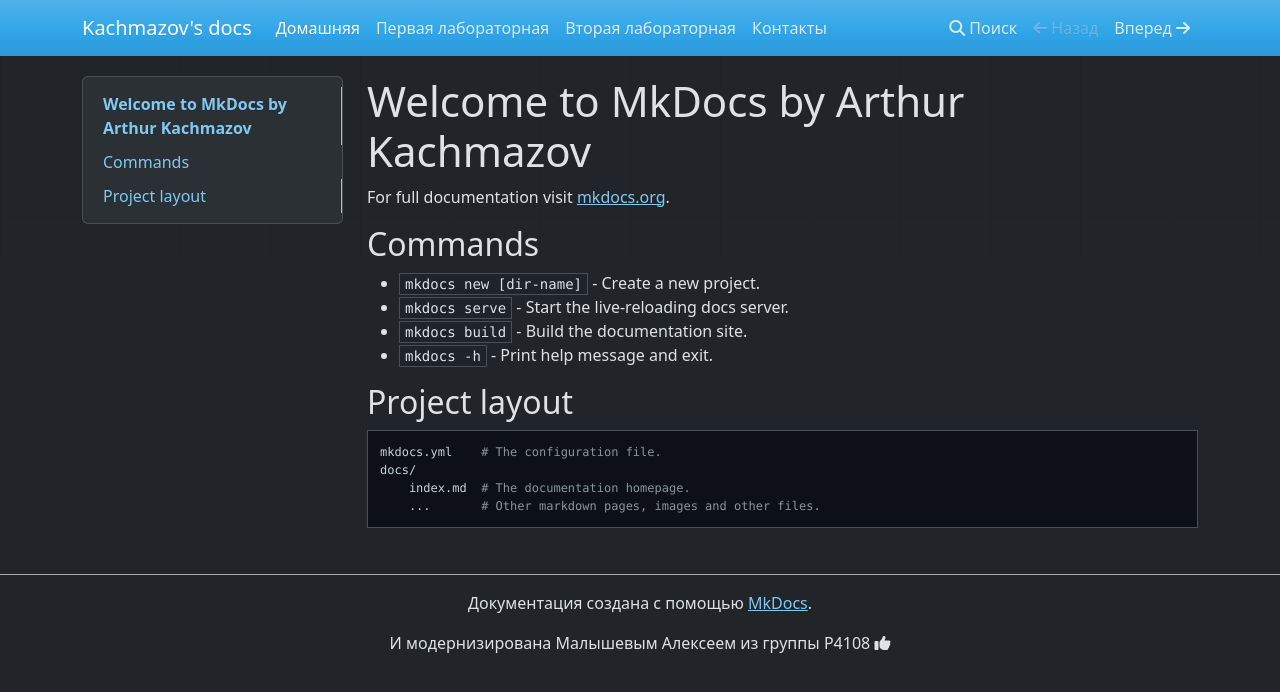
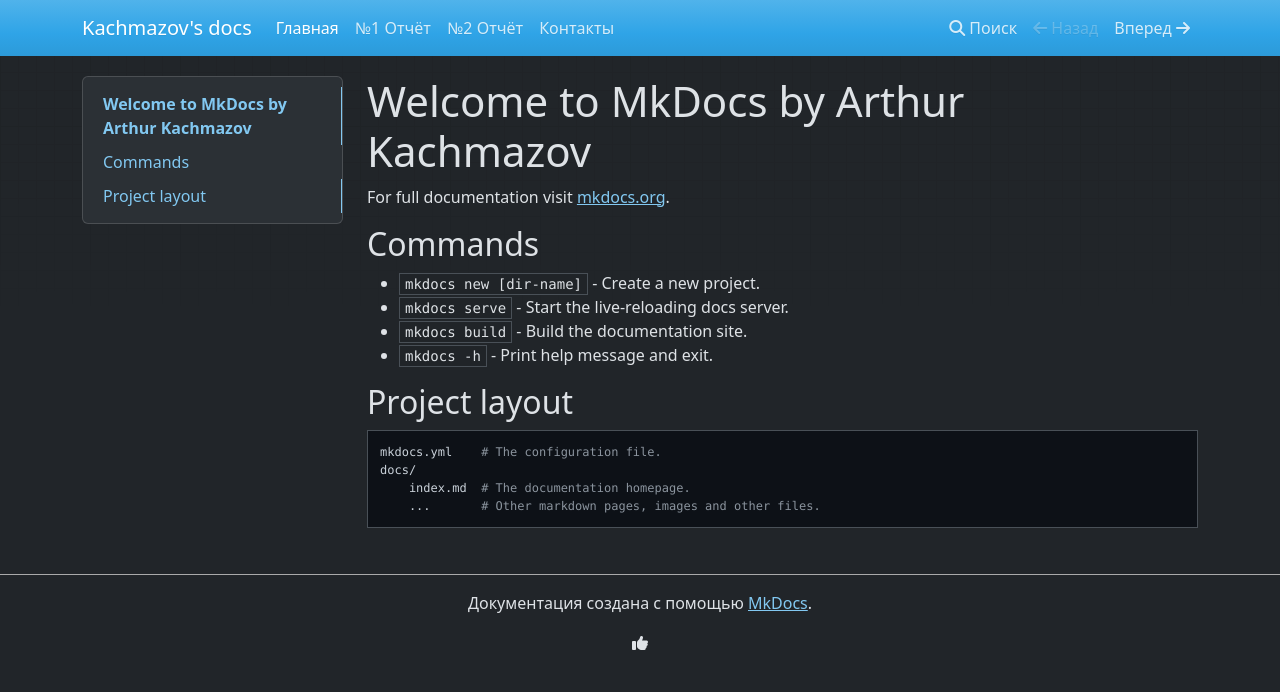
Before and after one commit to KachmaZ/python-eco-system, an MkDocs documentation site: the page built from docs/index.md, in a window 1280 px wide. Shown: the top 692 px of the page. Built offline with MkDocs 1.6.1, drawn with Linux system fonts in a browser that asks for light colours; nearby versions of some CDN libraries.

Commit message:
Update mkdocs.yml

```diff
--- a/assets/base.html
+++ b/assets/base.html
@@ -224,7 +224,6 @@
     <p>{{ config.copyright }}</p>
     {%- endif %}
     <p>{% trans mkdocs_link='<a href="https://www.mkdocs.org/">MkDocs</a>' %}Documentation built with {{ mkdocs_link }}.{% endtrans %}</p>
-    <p><b>И модернизирована Малышевым Алексеем из группы P4108</b>
         <i class="fa fa-thumbs-up" aria-hidden="true"></i>
     </p>
     {%- endblock %}
--- a/mkdocs.yml
+++ b/mkdocs.yml
@@ -1,8 +1,8 @@
 site_name: Kachmazov's docs
 nav:
-  - Домашняя: index.md
-  - Первая лабораторная: lab1.md
-  - Вторая лабораторная: lab2.md
+  - Главная: index.md
+  - №1 Отчёт: lab1.md
+  - №2 Отчёт: lab2.md
   - Контакты: contacts.md
 theme:
   name: mkdocs
```
